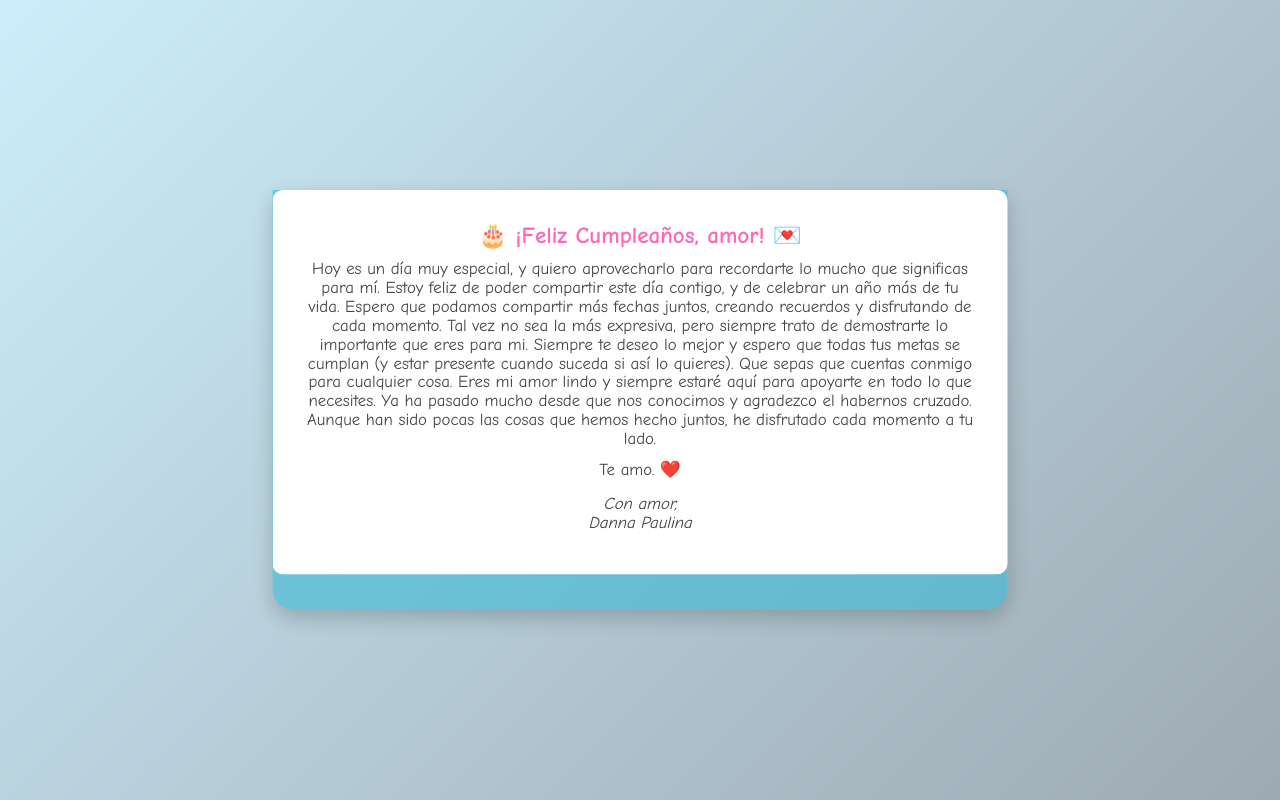
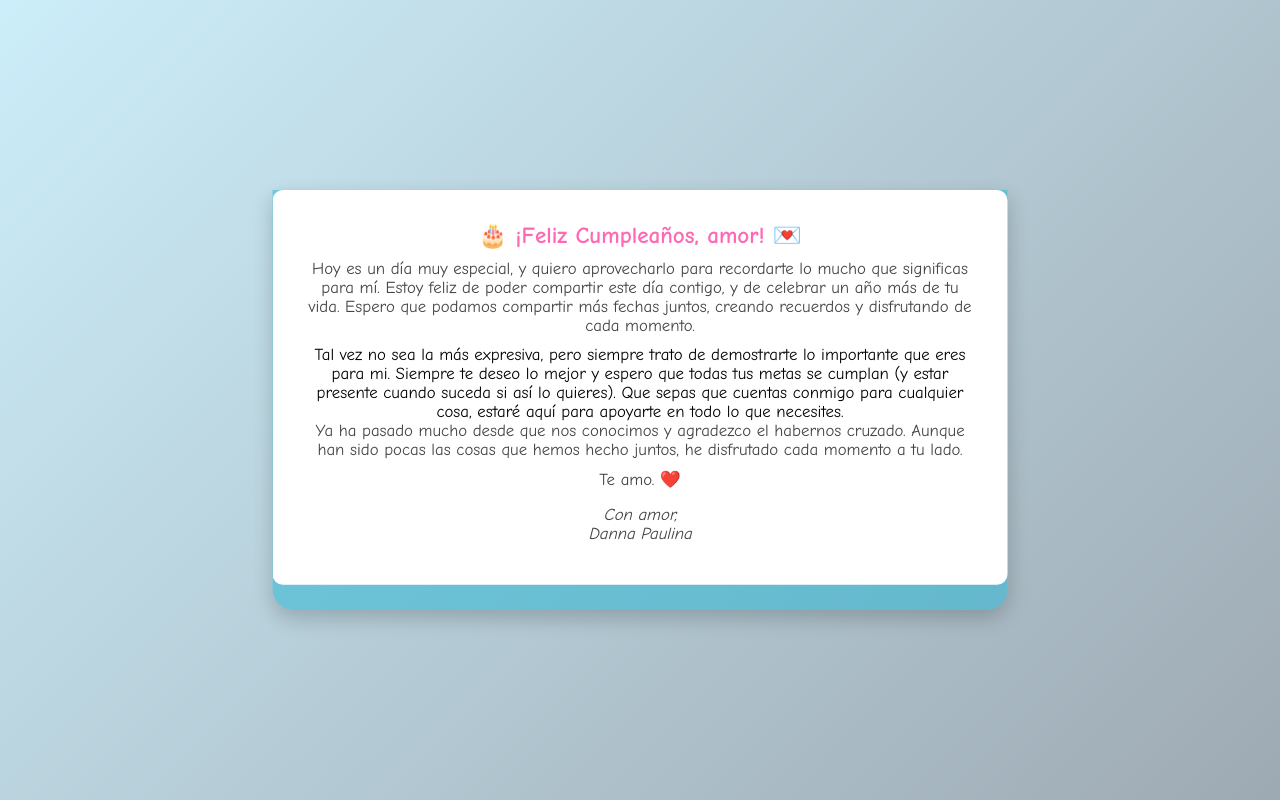
Before and after one commit to pauml11/carta, a plain HTML site: page index.html in a window 1280 px wide. Drawn offline with Linux system fonts and the light colour scheme.

Commit message:
Update index.html

```diff
--- a/index.html
+++ b/index.html
@@ -14,10 +14,10 @@
         <h1>🎂 ¡Feliz Cumpleaños, amor! 💌</h1>
         <p>
             Hoy es un día muy especial, y quiero aprovecharlo para recordarte lo mucho que significas para mí. Estoy feliz de poder compartir este día contigo, y de celebrar un año más de tu vida. Espero que podamos compartir más fechas juntos, creando recuerdos y disfrutando de cada momento.
-            Tal vez no sea la más expresiva, pero siempre trato de demostrarte lo importante que eres para mi. Siempre te deseo lo mejor y espero que todas tus metas se cumplan (y estar presente cuando suceda si así lo quieres). Que sepas que cuentas conmigo para cualquier cosa.
-            Eres mi amor lindo y siempre estaré aquí para apoyarte en todo lo que necesites.
+        </p>
+            Tal vez no sea la más expresiva, pero siempre trato de demostrarte lo importante que eres para mi. Siempre te deseo lo mejor y espero que todas tus metas se cumplan (y estar presente cuando suceda si así lo quieres). Que sepas que cuentas conmigo para cualquier cosa, estaré aquí para apoyarte en todo lo que necesites.
+        <p>
             Ya ha pasado mucho desde que nos conocimos y agradezco el habernos cruzado. Aunque han sido pocas las cosas que hemos hecho juntos, he disfrutado cada momento a tu lado.
-
         </p>
         <p>
           Te amo. ❤️
```
